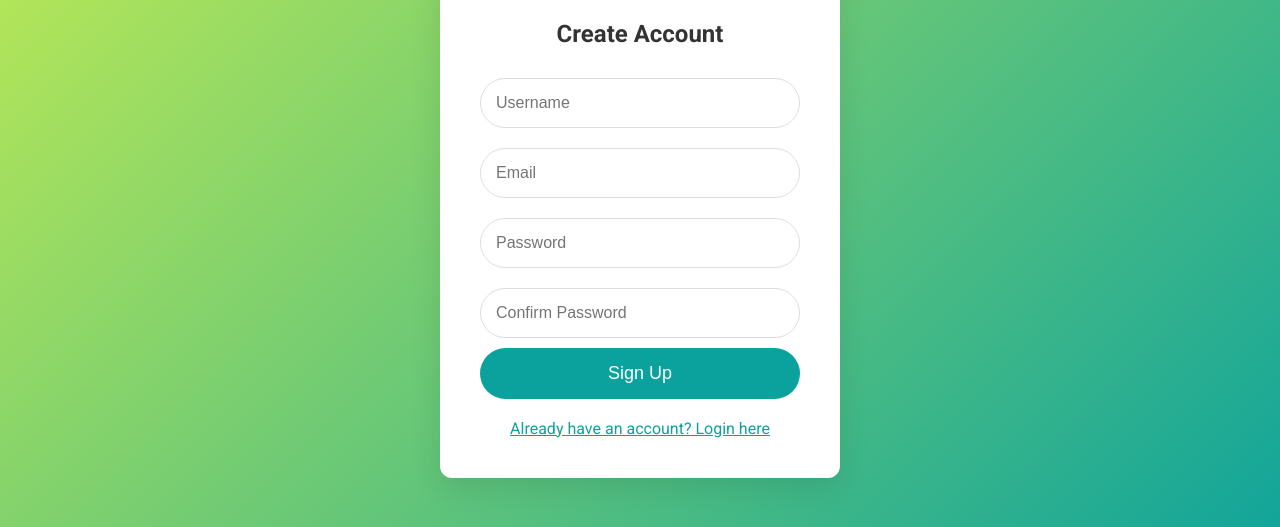
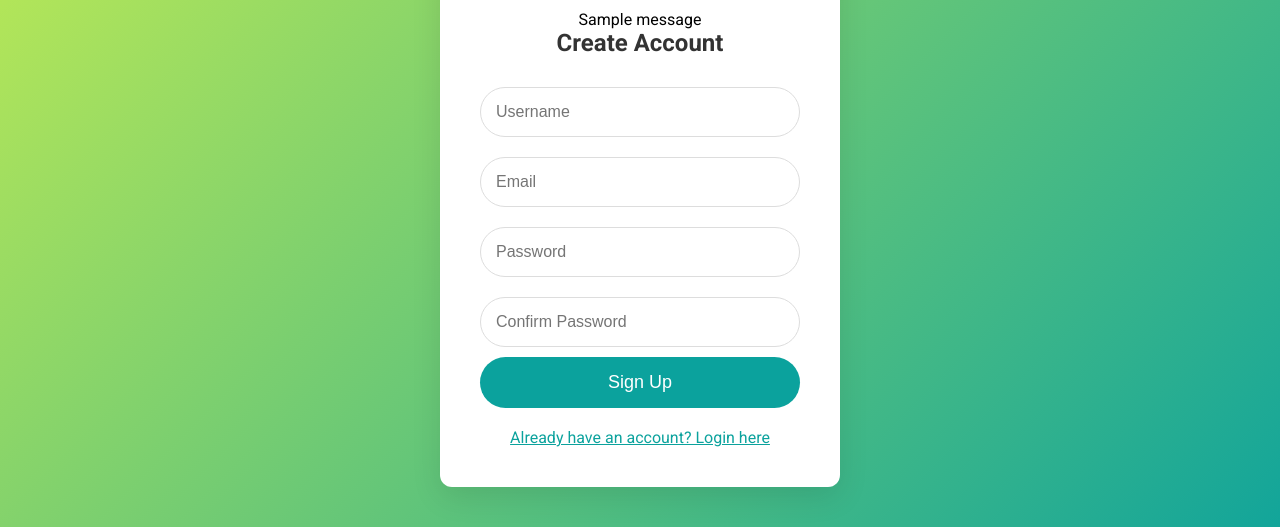
Before and after one commit to shahramsamar/Django_CBV_DRF_TodoApp, a Django app: template templates/registration/register.html in a window 1280 px wide. Shown: the part 191-718 px from the top of the page. Run offline with Django 4.2, Linux system fonts and the light colour scheme; the template is opened without the code that fills it, so the values that code supplies are empty; tables that the repository leaves empty hold one stand-in row (values such as "Sample post"); one stand-in notice (Sample message) is shown; some libraries are stand-ins or nearby versions.

Commit message:
Update register.html

```diff
--- a/templates/registration/register.html
+++ b/templates/registration/register.html
@@ -96,8 +96,17 @@
 
     <div class="register-container">
         <img src="https://via.placeholder.com/100" alt="Avatar">
+                <!-- Display Messages -->
+                {% if messages %}
+                <div class="messages">
+                    {% for message in messages %}
+                    <div class="alert alert-{{ message.tags }}">
+                        {{ message }}
+                    </div>
+                    {% endfor %}
+                </div>
+                {% endif %}
         <h2>Create Account</h2>
-
         <form action="{% url 'register' %}" method="post" enctype="multipart/form-data">
             {% csrf_token %}
             <input type="text" name="username" class="input-field" placeholder="Username" required>
```
